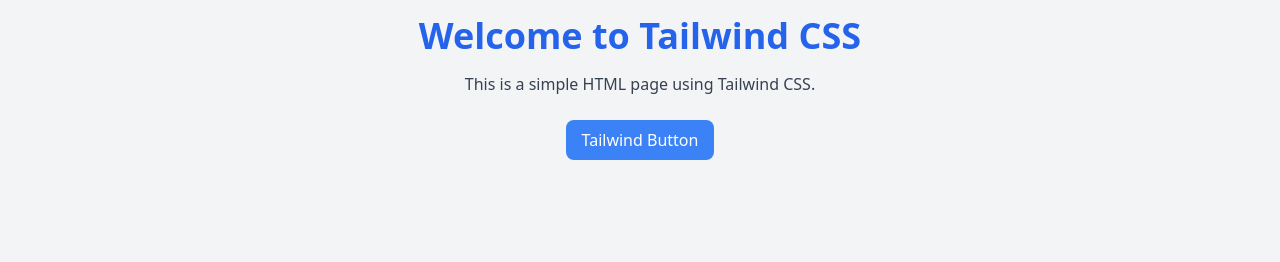
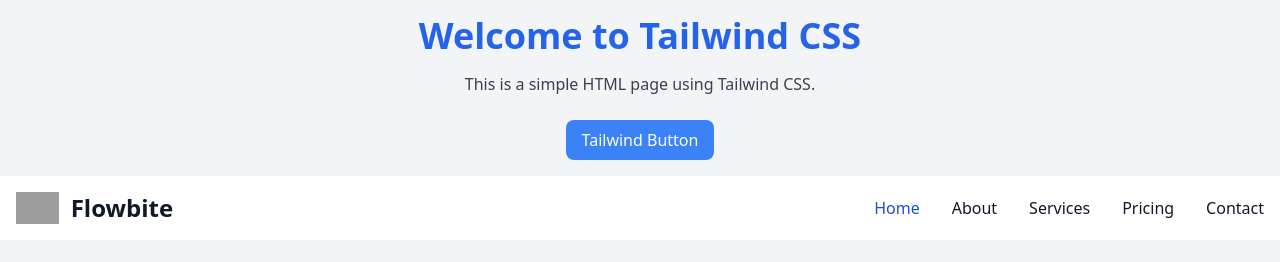
Before and after one commit to kahkasha17/SmartSync, a website: page index.html in a window 1280 px wide. Drawn offline with nearby package versions, Linux system fonts and the light colour scheme; grey boxes are pictures that could not be loaded.

Commit message:
flowbite config done

```diff
--- a/index.html
+++ b/index.html
@@ -46,5 +46,44 @@
         Tailwind Button
       </button>
     </div>
+
+
+
+    <nav class="bg-white border-gray-200 dark:bg-gray-900">
+      <div class="max-w-screen-xl flex flex-wrap items-center justify-between mx-auto p-4">
+        <a href="https://flowbite.com/" class="flex items-center space-x-3 rtl:space-x-reverse">
+            <img src="https://flowbite.com/docs/images/logo.svg" class="h-8" alt="Flowbite Logo" />
+            <span class="self-center text-2xl font-semibold whitespace-nowrap dark:text-white">Flowbite</span>
+        </a>
+        <button data-collapse-toggle="navbar-default" type="button" class="inline-flex items-center p-2 w-10 h-10 justify-center text-sm text-gray-500 rounded-lg md:hidden hover:bg-gray-100 focus:outline-none focus:ring-2 focus:ring-gray-200 dark:text-gray-400 dark:hover:bg-gray-700 dark:focus:ring-gray-600" aria-controls="navbar-default" aria-expanded="false">
+            <span class="sr-only">Open main menu</span>
+            <svg class="w-5 h-5" aria-hidden="true" xmlns="http://www.w3.org/2000/svg" fill="none" viewBox="0 0 17 14">
+                <path stroke="currentColor" stroke-linecap="round" stroke-linejoin="round" stroke-width="2" d="M1 1h15M1 7h15M1 13h15"/>
+            </svg>
+        </button>
+        <div class="hidden w-full md:block md:w-auto" id="navbar-default">
+          <ul class="font-medium flex flex-col p-4 md:p-0 mt-4 border border-gray-100 rounded-lg bg-gray-50 md:flex-row md:space-x-8 rtl:space-x-reverse md:mt-0 md:border-0 md:bg-white dark:bg-gray-800 md:dark:bg-gray-900 dark:border-gray-700">
+            <li>
+              <a href="#" class="block py-2 px-3 text-white bg-blue-700 rounded md:bg-transparent md:text-blue-700 md:p-0 dark:text-white md:dark:text-blue-500" aria-current="page">Home</a>
+            </li>
+            <li>
+              <a href="#" class="block py-2 px-3 text-gray-900 rounded hover:bg-gray-100 md:hover:bg-transparent md:border-0 md:hover:text-blue-700 md:p-0 dark:text-white md:dark:hover:text-blue-500 dark:hover:bg-gray-700 dark:hover:text-white md:dark:hover:bg-transparent">About</a>
+            </li>
+            <li>
+              <a href="#" class="block py-2 px-3 text-gray-900 rounded hover:bg-gray-100 md:hover:bg-transparent md:border-0 md:hover:text-blue-700 md:p-0 dark:text-white md:dark:hover:text-blue-500 dark:hover:bg-gray-700 dark:hover:text-white md:dark:hover:bg-transparent">Services</a>
+            </li>
+            <li>
+              <a href="#" class="block py-2 px-3 text-gray-900 rounded hover:bg-gray-100 md:hover:bg-transparent md:border-0 md:hover:text-blue-700 md:p-0 dark:text-white md:dark:hover:text-blue-500 dark:hover:bg-gray-700 dark:hover:text-white md:dark:hover:bg-transparent">Pricing</a>
+            </li>
+            <li>
+              <a href="#" class="block py-2 px-3 text-gray-900 rounded hover:bg-gray-100 md:hover:bg-transparent md:border-0 md:hover:text-blue-700 md:p-0 dark:text-white md:dark:hover:text-blue-500 dark:hover:bg-gray-700 dark:hover:text-white md:dark:hover:bg-transparent">Contact</a>
+            </li>
+          </ul>
+        </div>
+      </div>
+    </nav>
+
+    <script src="https://cdnjs.cloudflare.com/ajax/libs/flowbite/1.6.5/flowbite.min.js"></script>
+
   </body>
 </html>
```
Also changed, not shown: dist/output.css.
